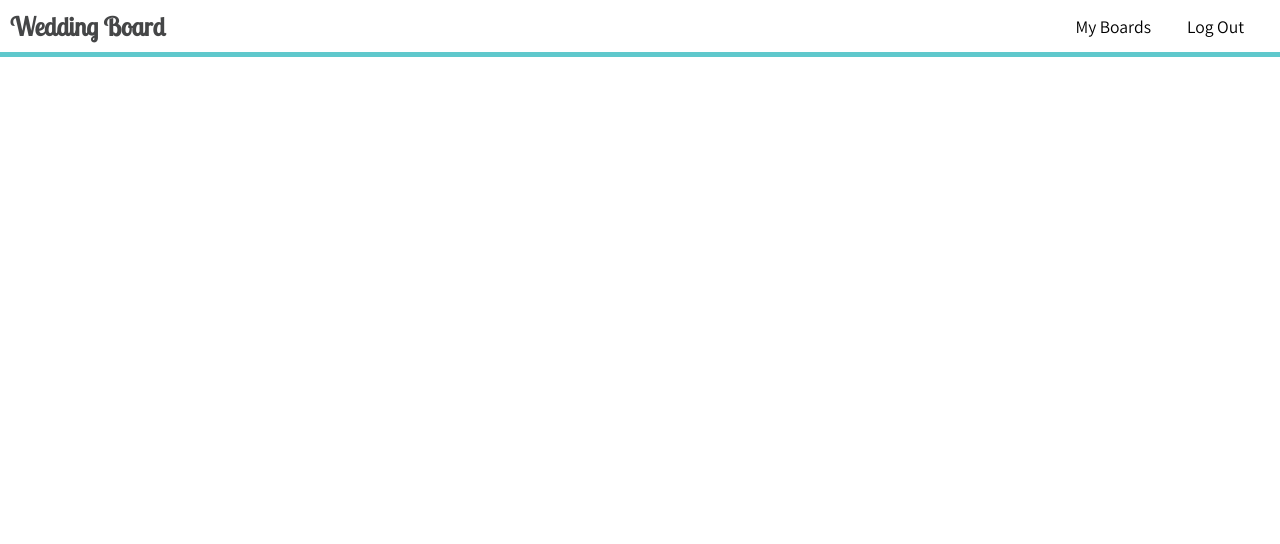
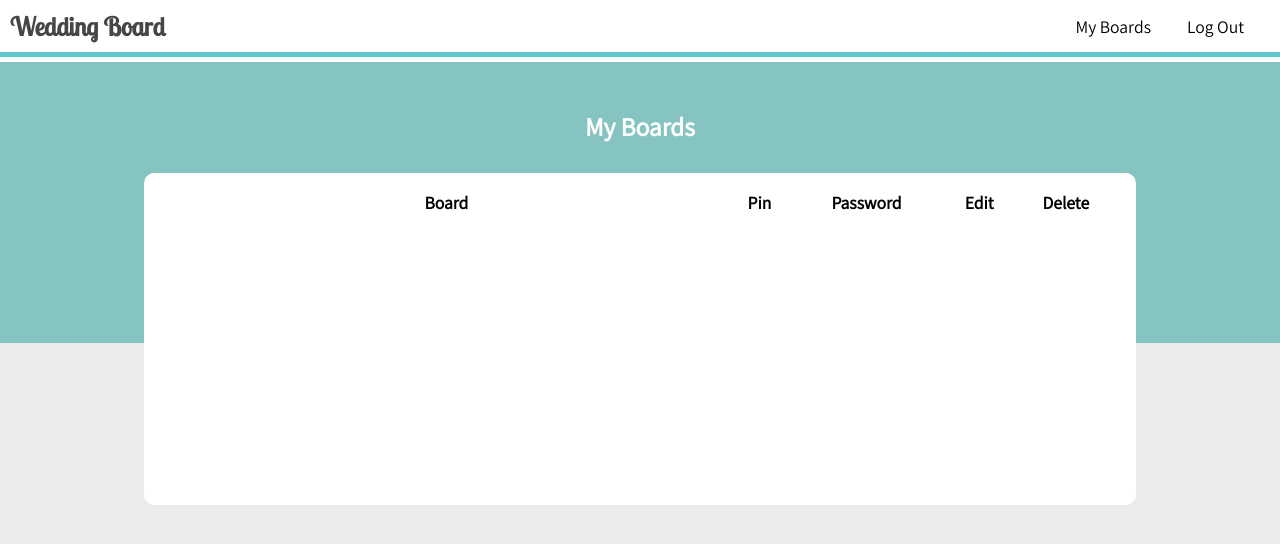
Before and after one commit to nicholemaldonado4/TheWeddingBoard, a PHP site: page /my_boards/index.php in a window 1280 px wide. Shown: the top 544 px of the page. Run offline with PHP 8.4, Linux system fonts and the light colour scheme; the visitor is signed in with stand-in values (Sample User, id 1); lists and menus that the app fills with data are empty; some libraries are stand-ins or nearby versions.

Commit message:
Added overall table structure for desktop view

```diff
--- /dev/null
+++ b/css/my_boards/index.css
@@ -0,0 +1,77 @@
+:root {
+  --charcoal: #454647;
+
+  --med-teal: #40aa9c;
+  --light-teal: #53cfbe;
+  --dark-teal: #338f82;
+  --faded-teal: #86c4c1;
+
+  --light-aqua: #67d7db;
+  --med-aqua: #5fc8cc;
+  --deep-aqua: #12c6c1;
+  --dark-aqua: #015d67;
+
+  --light-grey: #ebebeb;
+
+
+  --ff-title: "Lobster Two", serif;
+  --ff-body: "Assistant", "sans-serif";
+}
+
+* {
+  margin: 0;
+  padding: 0;
+}
+
+body {
+  background: var(--light-grey);
+}
+
+.my-board-header h2 {
+  font-size: 1.6rem;
+  color: white;
+  font-family: var(--ff-body);
+  font-weight: bolder;
+  text-align: center;
+}
+
+.my-board-header {
+  background-color: var(--faded-teal);
+  border-top-style: solid;
+  border-top-width: 5px;
+  border-top-color: white;
+  padding-top: 3rem;
+  padding-bottom: 200px;
+}
+
+.my-board-sect {
+  width: 75vw;
+  background-color: white;
+  margin-top: -170px;
+  margin-left: auto;
+  margin-right: auto;
+  min-height: 300px;
+  border-radius: 10px;
+  padding: 1rem 1rem;
+}
+
+.my-board-sect table {
+  table-layout: auto; /** fixed **/
+  width: 100%;
+}
+
+.my-board-sect th:nth-child(1){
+    width: 60%;
+}
+
+.my-board-sect th {
+  font-size: 1.1rem;
+  color: black;
+  font-family: var(--ff-body);
+  font-weight: 600;
+}
+
+
+@media all and (max-width: 700px) {
+
+}
--- a/my_boards/index.php
+++ b/my_boards/index.php
@@ -18,9 +18,28 @@
           href="https://fonts.googleapis.com/css?family=Lobster Two|Assistant">
   <link rel="stylesheet" href="https://cdnjs.cloudflare.com/ajax/libs/font-awesome/5.13.0/css/all.min.css">
   <link rel="stylesheet" href="../css/header.css">
+  <link rel="stylesheet" href="../css/my_boards/index.css">
 </head>
 <body>
   <?php require_once '../php/header.php';?>
+  <section class="my-board-header">
+    <h2>My Boards</h2>
+  </section>
+  <section class="my-board-sect">
+    <table>
+    <thead>
+      <tr>
+        <th scope="col">Board</th>
+        <th scope="col">Pin</th>
+        <th scope="col">Password</th>
+        <th scope="col">Edit</th>
+        <th scope="col">Delete</th>
+      <tr>
+    </thead>
+    <tbody>
+    </tbody>
+    </table>
+  </section>
 
   <script src="https://ajax.googleapis.com/ajax/libs/jquery/3.1.0/jquery.min.js"></script>
   <script src="../js/header.js"></script>
```
